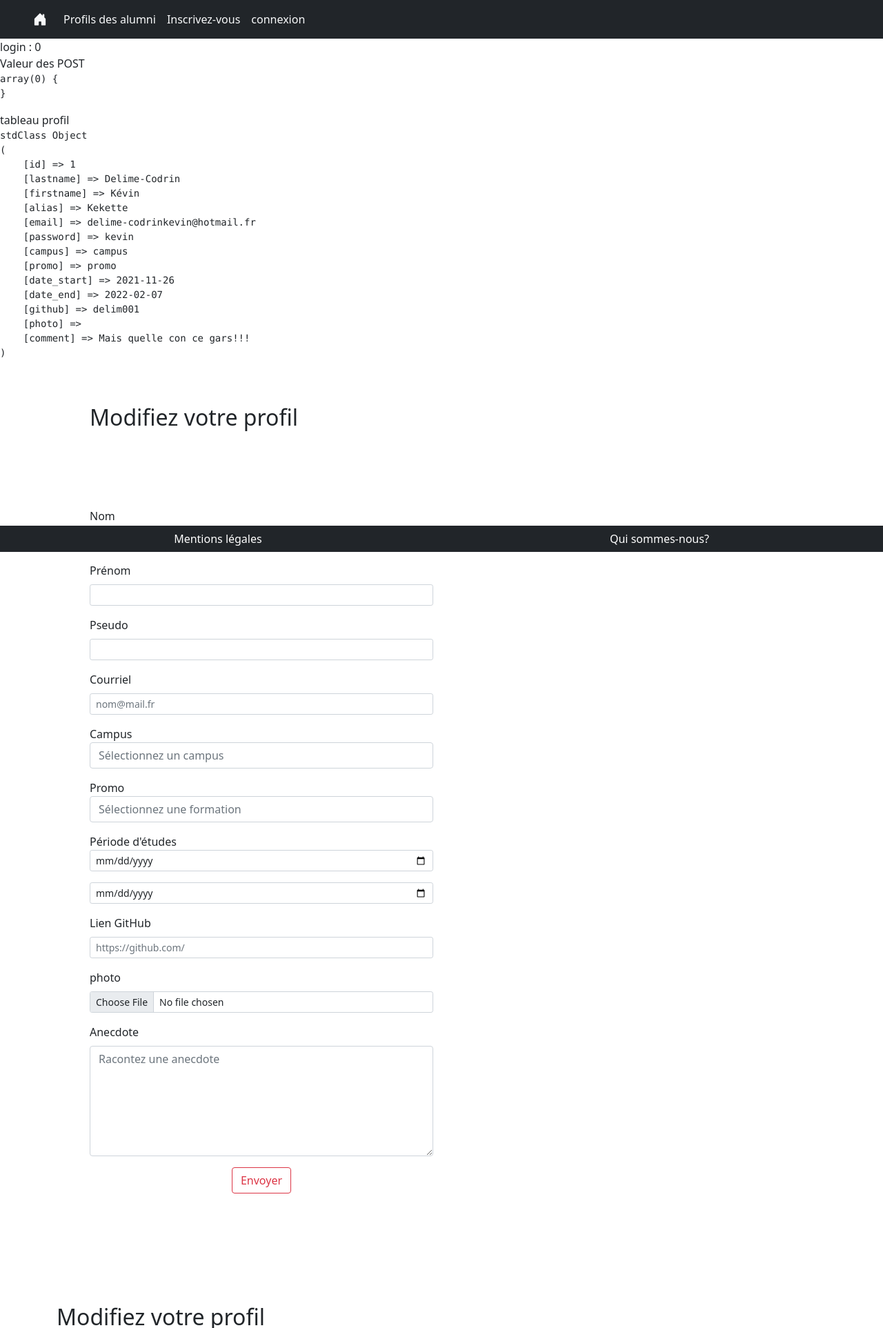
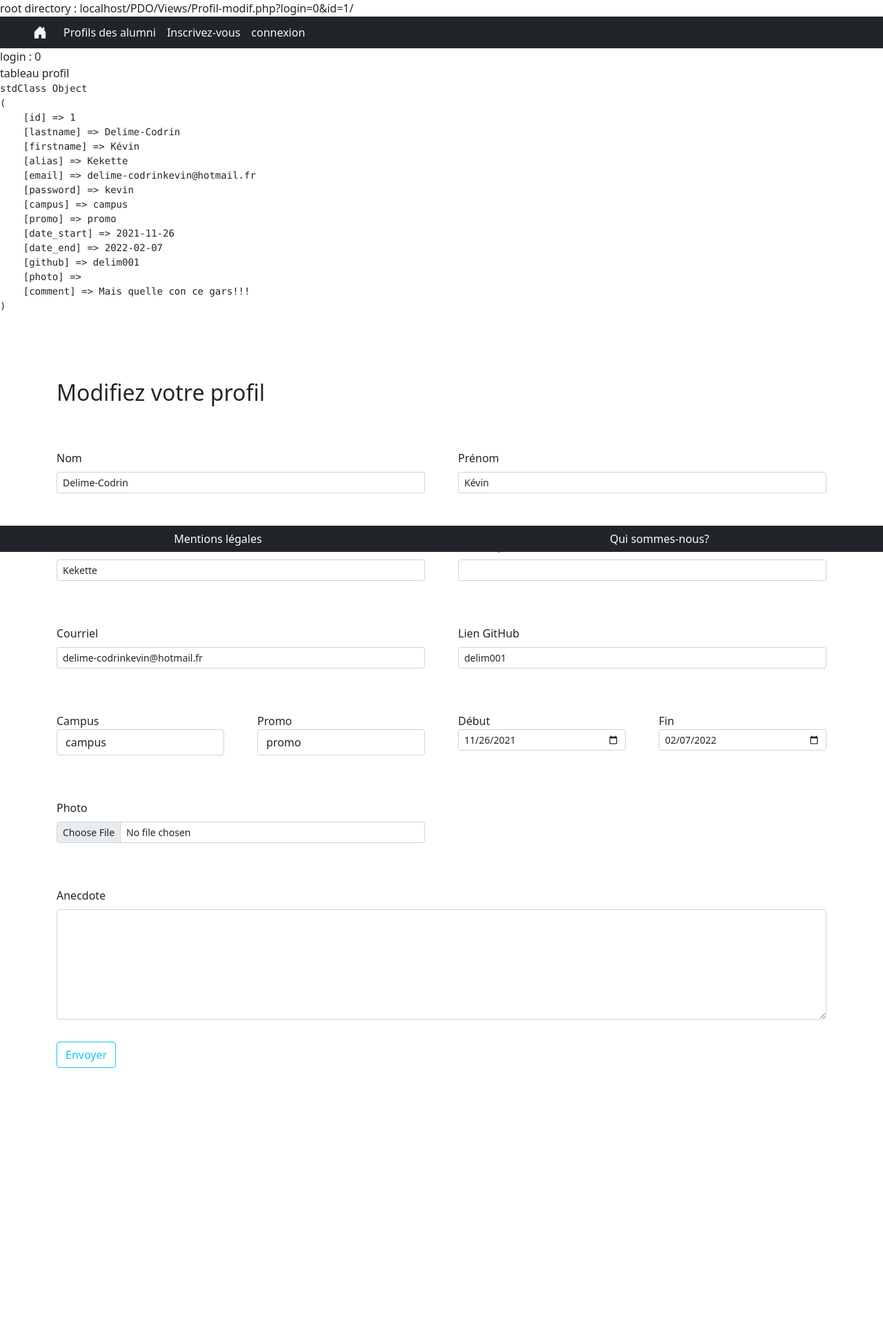
Before and after one commit to binyoma/Alumni-la-manu, a PHP site: page /PDO/Views/Profil-modif.php?login=0&id=1 in a window 1280 px wide. Shown: the top 1925 px of the page at 69% size. After the commit the page ends 1548 px from the top, so only its background shows below. Run offline with PHP 8.4, Linux system fonts and the light colour scheme; data comes from the database, SQL or seed files in the repository; data that the repository does not hold is empty; some libraries are stand-ins or nearby versions; some web fonts are replaced.

Commit message:
modif profil

```diff
--- a/Controllers/InscriptionController.php
+++ b/Controllers/InscriptionController.php
@@ -24,7 +24,7 @@ $profil = new Alumni ( $_POST['lastname'],
                              $_POST['alias'],
                              $_POST['email'],
                              // hashing the password
-                             password_hash($_POST['password']),
+                             password_hash($_POST['password'],PASSWORD_DEFAULT),
                              $_POST['campus'],
                              $_POST['promo'],
                              $_POST['date_start'],
--- a/Controllers/LoginController.php
+++ b/Controllers/LoginController.php
@@ -31,10 +31,10 @@ $pdo=connexion();
 
 
         if($modif==1){
-            header("Location: http://localhost:8888/PDO/Alumni-la-manu/Views/profil-modif.php?login=1&id=$test_id");
+            header("Location:../Views/profil-modif.php?login=1&id=$test_id");
         }else{
         //identifiant vérifié, on l'envoie dans la page de profil détail
-        header("Location: http://localhost:8888/PDO/Alumni-la-manu/Views/profil-details.php?login=1&id=$test_id");
+        header("Location: ../Views/profil-details.php?login=1&id=$test_id");
         //echo '<pre>';
         //print_r($profil);
         //echo '</pre>';
@@ -64,7 +64,7 @@ $pdo=connexion();
                     //echo '</pre>';
 
                     //admin vérifié, on l'envoie dans la page de waiting Data
-                    header("Location: http://localhost:8888/PDO/Alumni-la-manu/Views/waitingData.php");
+                    header("Location: ../Views/waitingData.php");
                 }else{
                 echo "Vos identifiants sont erronés!";
                 }
--- a/Controllers/ModifProfilController.php
+++ b/Controllers/ModifProfilController.php
@@ -5,7 +5,7 @@ require_once("../models/Alumni.php");
 $id=$_GET['id'];
 $login=$_GET['login'];
 echo ' login : ' .$login. '<br>';
-
+if(isset($_POST["modif"])){
     $lastname = $_POST['lastname'];
     $firstname = $_POST['firstname'];
     $alias = $_POST['alias'];
@@ -23,6 +23,8 @@ $id_profil = $_POST['id_profil'];
     echo "Valeur des POST<pre>";
     var_dump($_POST);
     echo "</pre>";
+}
+
 
 
 if(isset($_FILES['photo'])){
@@ -64,9 +66,9 @@ echo "</pre>";
                              $_POST['github'],
                              $_FILES['photo']['name'],
                              $_POST['comment'],
-                             $id_profil
+                             $_POST['id_profil']
                             );
-//var_dump($profil);
+var_dump($profil);
  $new_profil = $profil->new_alumni();
 }
 
--- a/Controllers/ProfilDetailsController.php
+++ b/Controllers/ProfilDetailsController.php
@@ -9,8 +9,8 @@ if(!isset($login)){
 //echo 'l\'id du profil est : ' .$id. '<br> le login est : ' .$login. '<br>';
 $alumnus=$pdo->getAlumnus($id);
 
-echo "<pre>";
-print_r($alumni);
-echo "</pre>";
+// echo "<pre>";
+// print_r($alumni);
+// echo "</pre>";
 require_once("../Views/profil-Details.php");
 ?>
--- a/Views/header.php
+++ b/Views/header.php
@@ -7,16 +7,17 @@ $url = $_SERVER['REQUEST_URI']; //returns the current URL
 //echo $url. '<br>';
 $parts = explode('/',$url);
 //echo 'part : ' .print_r($parts). '<br> counts parts : '.count($parts).'<br>';
-$dir_root = $_SERVER['SERVER_NAME']. ':8888';
+$dir_root = $_SERVER['SERVER_NAME'];
 //echo 'serveur name :' .$dir_root. '<br>';
 for ($i = 0; $i <= count($parts) - 1; $i++) {
-    if($parts[$i] != "Alumni-la-manu"){
+    $racine ="Alumni-la-manu";
+    if($parts[$i] != $racine ){
     $dir_root .= $parts[$i] . "/";
     }else{
         $i = count($parts) ;
     }
 }
-//echo 'root directory : ' .$dir_root. '<br>';
+echo 'root directory : ' .$dir_root. '<br>';
 ?>
 
 <!DOCTYPE html>
--- a/Views/profil-details.php
+++ b/Views/profil-details.php
@@ -13,7 +13,7 @@ include_once('../Controllers/ProfilDetailsController.php');
         <div class="row">
         <div class="col">
             <div class="card d-flex mx-auto" style="width: 20rem;">
-                <img src="../assets/images/julie.jpeg" class= "img-fluid" alt="...">
+                <img src="../assets/images/<?=$alumnus->photo?>" class= "img-fluid" alt="...">
                 </div>
             </div>
             <div class="col">
--- a/Views/profil-modif.php
+++ b/Views/profil-modif.php
@@ -1,110 +1,6 @@
 <?php include_once('header.php');
 require_once('../Controllers/ModifProfilController.php');
 ?>
-
-
-    <div class="container">
-        <div class="card-title p-5">
-            <h2>Modifiez votre profil</h2>
-        </div>
-        <div class="card-text p-5">
-            <div class="row">
-                <div class="col">
-                    <form action="InscriptionController.php" method="POST">
-                        <input type="hidden" name="id" value=""></input>
-                        <!-- Champ nom-->
-                        <div class="mb-3">
-                            <label for="nom" class="form-label">Nom</label>
-                            <input type="text" class="form-control form-control-sm" name="nom" id="nom" placeholder="">
-                        </div>
-                        <!-- Champ prénom-->
-                        <div class="mb-3">
-                            <label for="prenom" class="form-label">Prénom</label>
-                            <input type="text" class="form-control form-control-sm" name="prenom" id="prenom"
-                                placeholder="">
-                        </div>
-                        <!-- Champ pseudo-->
-                        <div class="mb-3">
-                            <label for="prenom" class="form-label">Pseudo</label>
-                            <input type="text" class="form-control form-control-sm" name="prenom" id="prenom"
-                                placeholder="">
-                        </div>
-                        <!-- Champ mail-->
-                        <div class="mb-3">
-                            <label for="mail" class="form-label">Courriel</label>
-                            <input type="email" class="form-control form-control-sm" name="mail" id="mail"
-                                placeholder="nom@mail.fr">
-                        </div>
-                        <!-- Champ campus-->
-                        <div class="mb-3">
-                            <label for="campus" class="control-label">Campus</label>
-                            <input class="form-control" list="listCampus" id="campus"
-                                placeholder="Sélectionnez un campus">
-                            <datalist id="listCampus">
-                                <option value="Amiens">
-                                <option value="Le Havre">
-                                <option value="Noyon-Compiègne">
-                                <option value="Versaillers">
-                                <option value="Camus virtuel">
-                            </datalist>
-                        </div>
-                        <!-- Champ Promo-->
-                        <div class="mb-3">
-                            <label for="Promo" class="control-label">Promo</label>
-                            <input class="form-control" list="listPromo" id="promo"
-                                placeholder="Sélectionnez une formation">
-                            <datalist id="listPromo">
-                                <option value="DWWM">
-                                <option value="CDA">
-                                <option value="PHP">
-                                <option value="CDUI">
-                            </datalist>
-                        </div>
-                        <!--Période d'études-->
-                        <div class="mb-3">
-                            <label for="date_start" class="control-label">Période d'études</label>
-                            <input class="form-control form-control-sm" name="date_start" id="date_start"
-                                placeholder="AAAA/MM/JJ" type="date" />
-                        </div>
-                        <div class="mb-3">
-                            <input class="form-control form-control-sm" name="date_end" id="date_end"
-                                placeholder="AAAA/MM/JJ" type="date" />
-                        </div>
-                        <!-- Champ lien Github-->
-                        <div class="mb-3">
-                            <label for="github" class="form-label">Lien GitHub</label>
-                            <input type="text" class="form-control form-control-sm" name="github" id="github"
-                                placeholder="https://github.com/">
-                        </div>
-                        <!-- Champ photo-->
-
-                            <div class="mb-3">
-                                <label for="photo" class="form-label">photo</label>
-                                <input class="form-control form-control-sm" name="photo" id="photo" type="file">
-                            </div>
-
-                        <!-- Champ anecdote-->
-                        <div class="mb-3">
-                            <label for="comment" class="form-label">Anecdote</label>
-                            <textarea class="form-control" placeholder="Racontez une anecdote" name="comment"
-                            id="comment" style="height: 160px"></textarea>
-                        </div>
-                        <!-- Bouton Submit-->
-                        <div class="mb-3 text-center">
-                            <button type="submit" class="btn btn-outline-danger">Envoyer</button>
-                        </div>
-                    </form>
-                </div>
-                <div class="col">
-                </div>
-            </div>
-        </div>
-    </div>
-
-
-
-
-
     <div class="container mt-5">
         <div class="row">
             <div class="card-title py-5">
@@ -120,41 +16,41 @@ require_once('../Controllers/ModifProfilController.php');
                 <!-- Champ Nom-->
                  <div class="col-md-6 mb-3">
                     <label for="alias" class="form-label">Nom</label>
-                    <input type="text" class="form-control form-control-sm" name="lastname" id="lastname" placeholder="<?=$profil->lastname?>">
+                    <input type="text" class="form-control form-control-sm" name="lastname" id="lastname" value="<?=$profil->lastname?>">
                 </div>
                 <!-- Champ prénom-->
                 <div class="col-md-6 mb-3">
                     <label for="firstname" class="form-label">Prénom</label>
-                    <input type="text" class="form-control form-control-sm" name="firstname" id="firstname" placeholder="<?=$profil->firstname?>">
+                    <input type="text" class="form-control form-control-sm" name="firstname" id="firstname" value="<?=$profil->firstname?>">
                 </div>
                 <!-- Champ pseudo-->
                 <div class="col-md-6 mb-3">
                     <label for="alias" class="form-label">Pseudo</label>
-                    <input type="text" class="form-control form-control-sm" name="alias" id="alias" placeholder="<?=$profil->alias?>">
+                    <input type="text" class="form-control form-control-sm" name="alias" id="alias" value="<?=$profil->alias?>">
                 </div>
                 <!-- Champ mot de passe-->
                 <div class="col-md-6 mb-3">
                     <label for="password" class="form-label">Mot de passe</label>
                     <input type="password" class="form-control form-control-sm" name="password" id="password"
-                        placeholder="<?=$profil->password?>">
+                       >
                 </div>
                 <!-- Champ mail-->
                 <div class="col-md-6 mb-3">
                     <label for="email" class="form-label">Courriel</label>
                     <input type="email" class="form-control form-control-sm" name="email" id="email"
-                        placeholder="<?=$profil->email?>">
+                        value="<?=$profil->email?>">
                 </div>
                 <!-- Champ lien Github-->
                 <div class="col-md-6 mb-3">
                     <label for="github" class="form-label">Lien GitHub</label>
                     <input type="text" class="form-control form-control-sm" name="github" id="github"
-                        placeholder="<?=$profil->github?>">
+                        value="<?=$profil->github?>">
                 </div>
                 <!-- Champ campus-->
                 <div class="col-md-3 mb-3">
                     <label for="campus" class="control-label">Campus</label>
                     <input class="form-control" list="listCampus" id="campus" name="campus"
-                        placeholder="<?=$profil->campus?>">
+                        value="<?=$profil->campus?>">
                     <datalist id="listCampus">
                         <option value="Amiens">
                         <option value="Le Havre">
@@ -167,7 +63,7 @@ require_once('../Controllers/ModifProfilController.php');
                 <div class="col-md-3 mb-3">
                     <label for="Promo" class="control-label">Promo</label>
                     <input class="form-control" list="listPromo" id="promo" name="promo"
-                        placeholder="<?=$profil->promo?>">
+                        value="<?=$profil->promo?>">
                     <datalist id="listPromo">
                         <option value="DWWM">
                         <option value="CDA">
@@ -179,11 +75,11 @@ require_once('../Controllers/ModifProfilController.php');
                 <div class="col-md-3 mb-3">
                     <label for="date_start" class="control-label">Début</label>
                     <input class="form-control form-control-sm" name="date_start" id="date_start"
-                        placeholder="<?=$profil->date_start?>" type="date" />
+                        value="<?=$profil->date_start?>" type="date" />
                 </div>
                 <div class="col-md-3 mb-3">
                     <label for="date_end" class="control-label">Fin</label>
-                    <input class="form-control form-control-sm" name="date_end" id="date_end" placeholder="<?=$profil->date_end?>"
+                    <input class="form-control form-control-sm" name="date_end" id="date_end" value="<?=$profil->date_end?>"
                         type="date" />
                 </div>
                 <!-- Champ photo-->
@@ -196,12 +92,12 @@ require_once('../Controllers/ModifProfilController.php');
                 <!-- Champ anecdote-->
                 <div class="mb-3 mb-3">
                     <label for="comment" class="form-label">Anecdote</label>
-                    <textarea class="form-control" placeholder="<?=$profil->comment?>" name="comment" id="comment"
+                    <textarea class="form-control" value="<?=$profil->comment?>" name="comment" id="comment"
                         style="height: 160px"></textarea>
                 </div>
                 <!-- Bouton Submit-->
                 <div class="my-3">
-                    <button type="submit" class="btn btn-outline-info">Envoyer</button>
+                    <button type="submit"  name="modif" class="btn btn-outline-info">Envoyer</button>
                 </div>
             </form>
         </div>
--- a/models/Alumni.php
+++ b/models/Alumni.php
@@ -137,21 +137,8 @@ class Alumni {
     public function new_alumni(){
         try{
             $pdo=connexion();
-
-            $sql = "INSERT INTO attente(lastname,firstname,alias, email, password, campus, promo,date_start,date_end,github,photo,comment,id_profil)
-                    VALUES(:lastname,
-                        :firstname,
-                            :alias,
-                            :email,
-                            :password,
-                            :campus,
-                            :promo,
-                            :date_start,
-                            :date_end,
-                            :github,
-                            :photo,
-                            :comment,
-                            :id_profil)";
+            $sql = "INSERT INTO attente(lastname, firstname, alias, email, password, campus, promo, date_start, date_end, github, photo, comment, id_profil)
+                    VALUES(:lastname, :firstname, :alias,:email,:password,:campus,:promo,:date_start,:date_end,:github,:photo, :comment, :id)";
 
             $stmt = $pdo->prepare($sql);
             $stmt->bindParam(':lastname',$this->_lastname, PDO::PARAM_STR);
@@ -166,7 +153,7 @@ class Alumni {
             $stmt->bindParam(':github', $this->_github, PDO::PARAM_STR);
             $stmt->bindParam(':photo', $this->_photo, PDO::PARAM_STR);
             $stmt->bindParam(':comment', $this->_comment, PDO::PARAM_STR);
-            $stmt->bindParam(':id_profil', $id_profil, PDO::PARAM_INT);
+            $stmt->bindParam(':id', $this->_id_Profil, PDO::PARAM_STR);
             $stmt->execute();
 
             echo "données insérées <br>";
```
Also changed, not shown: assets/images/logo_dijon.png (added), assets/images/logo_paris.png (added). Lines whose indentation alone changed are shown as unchanged.
